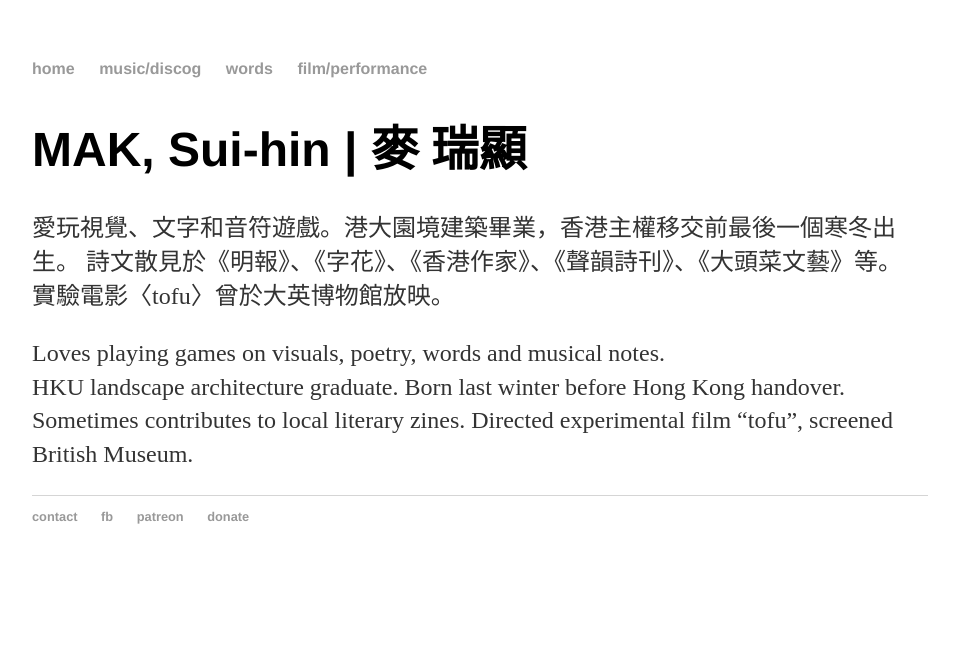
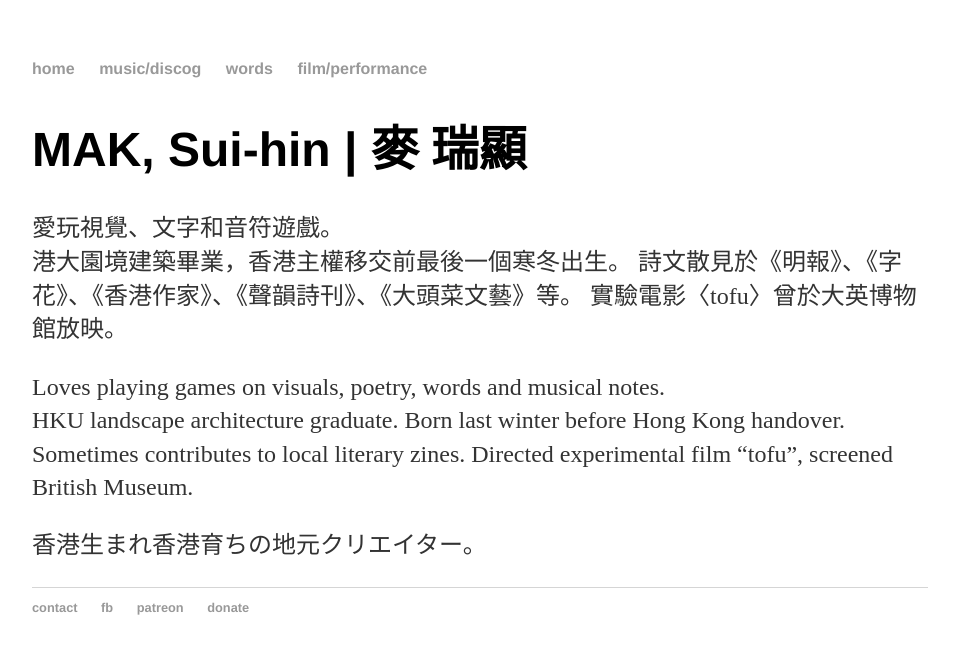
Before and after one commit to maksuihin/maksuihin.github.io, a Jekyll site: the page built from index.html, in a window 1280 px wide. Shown: the top 654 px of the page, without its empty margins (160-1119 px from the left). Built offline with Jekyll 4.4.1, drawn with Linux system fonts in a browser that asks for light colours.

Commit message:
Update index.html

```diff
--- a/index.html
+++ b/index.html
@@ -6,12 +6,14 @@ title: MAK, Sui-hin | 麥 瑞顯
         		<!--googleoff: all-->
         		<h1 class="robots-nocontent">MAK, Sui-hin | <span lang="zh">麥 瑞顯</span></h1>
         		<!--googleon: all-->
-				<p>愛玩視覺、文字和音符遊戲。港大園境建築畢業，香港主權移交前最後一個寒冬出生。
-					詩文散見於《明報》、《字花》、《香港作家》、《聲韻詩刊》、《大頭菜文藝》等。
-					實驗電影〈tofu〉曾於大英博物館放映。</p>
+			<p>愛玩視覺、文字和音符遊戲。</br>港大園境建築畢業，香港主權移交前最後一個寒冬出生。
+				詩文散見於《明報》、《字花》、《香港作家》、《聲韻詩刊》、《大頭菜文藝》等。
+				實驗電影〈tofu〉曾於大英博物館放映。</p>
 			<p>Loves playing games on visuals, poetry, words and musical notes.</br>
-					HKU landscape architecture graduate. Born last winter before Hong Kong handover.
-					Sometimes contributes to local literary zines. Directed experimental film “tofu”,
-					screened British Museum.</p>
+				HKU landscape architecture graduate. Born last winter before Hong Kong handover.
+				Sometimes contributes to local literary zines. Directed experimental film “tofu”,
+				screened British Museum.</p>
+			<p>香港生まれ香港育ちの地元クリエイター。</p>
+			<!--マックスイヒン 麦瑞顕-->
 
     		</div>
```
